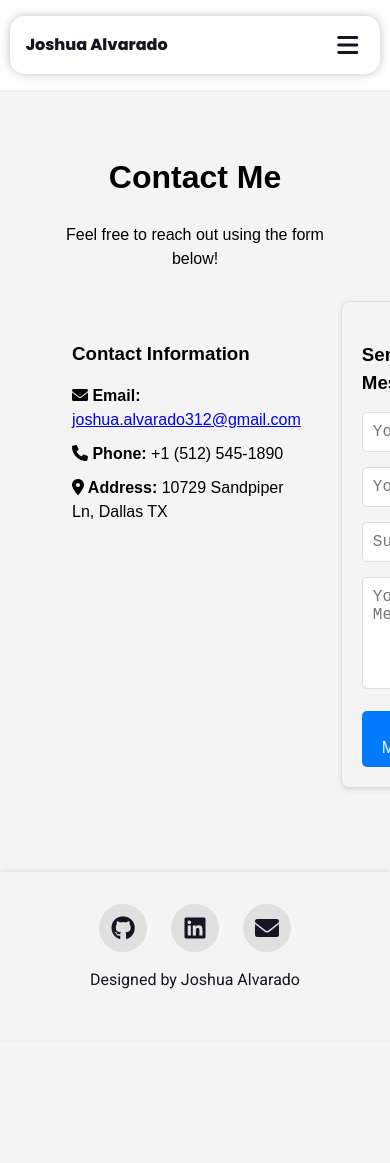
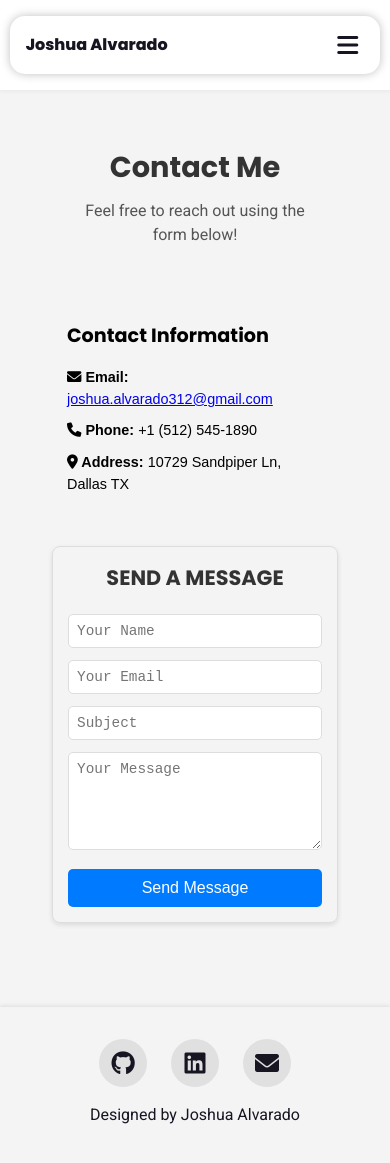
Before and after one commit to JoshuaAlvarado-hub/joshalvarado.com, a Jekyll site: the page built from contact.html, in a window 390 px wide and 1175 px high. Shown: the top 1163 px of the window. Built offline with Jekyll 4.4.1, drawn with Linux system fonts in a browser that asks for light colours.

Commit message:
updated css
mobile and tablet support for new contact page changes

```diff
--- a/assets/css/style.css
+++ b/assets/css/style.css
@@ -1,21 +1,26 @@
-/* google fonts */
+/* Google Fonts */
 @import url('https://fonts.googleapis.com/css2?family=Poppins:ital,wght@0,100;0,200;0,300;0,400;0,500;0,600;0,700;0,800;0,900;1,100;1,200;1,300;1,400;1,500;1,600;1,700;1,800;1,900&family=Roboto:ital,wdth,wght@0,75..100,100..900;1,75..100,100..900&family=Space+Mono:ital,wght@0,400;0,700;1,400;1,700&display=swap');
-/* css variables */
+
+/* CSS Variables */
 :root {
-    /* colors */
+    /* Colors */
     --primary-color: #171522;
     --secondary-color: #70a8c9;
     --tertiary-color: #f4f4f4;
-    /* fonts */
+
+    /* Fonts */
     --font-family: 'Arial', sans-serif;
-    /* nav */
+
+    /* Navigation */
     --logo-fontsize: 1.5rem;
     --navsidepadding: clamp(1rem, 5vw, 5rem);
-    /* footer */
+
+    /* Footer */
     --footercircles: 2rem;
     --footercircles-fontsize: calc(var(--footercircles) / 2);
 }
 
+/* Global Styles */
 *, ::before, ::after {
     box-sizing: border-box;
 }
@@ -33,7 +38,14 @@ body {
     background-color: #f4f4f4;
 }
 
-/* layout */
+/* Layout */
+main {
+    flex: 1;
+    margin-top: 5rem;
+    padding: 2rem;
+}
+
+/* Header */
 header {
     width: 100%;
     position: fixed;
@@ -44,7 +56,7 @@ header {
     box-shadow: 0 1px 4px rgba(146, 161, 176, 0.15);
 }
 
-/* nav */
+/* Navigation */
 nav {
     display: flex;
     justify-content: space-between;
@@ -105,9 +117,9 @@ nav ul {
 nav a {
     font-family: "Roboto", sans-serif;
     font-optical-sizing: auto;
-    font-weight: 700; /* 100-900*/
+    font-weight: 700;
     font-style: normal;
-    font-variation-settings: "wdth" 100; /* 75-100 */
+    font-variation-settings: "wdth" 100;
     font-size: 1.1rem;
     color: var(--primary-color);
     text-decoration: none;
@@ -116,12 +128,6 @@ nav a {
 
 nav a:hover {
     color: var(--secondary-color);
-}
-
-main {
-    flex: 1;
-    margin-top: 5rem;
-    padding: 2rem;
 }
 
 .menu-button {
@@ -137,7 +143,7 @@ main {
     display: flex;
 }
 
-/* footer */
+/* Footer */
 footer {
     background: #f4f4f4;
     color: var(--primary-color);
@@ -147,11 +153,10 @@ footer {
     box-shadow: 0 -1px 4px rgba(0, 0, 0, 0.1);
 }
 
-/* Shared styles for footer container and icons */
 .footer-socials {
     display: flex;
     justify-content: center;
-    align-items: center; /* Align items vertically */
+    align-items: center;
     gap: 1.5rem;
     margin-bottom: 1rem;
 }
@@ -181,7 +186,7 @@ footer {
     color: var(--primary-color);
 }
 
-/* Contact Page Styles */
+/* Contact Page */
 .container {
     max-width: 1200px;
     margin: 0 auto;
@@ -206,14 +211,21 @@ footer {
 
 .contact-form {
     flex: 1 1 50%;
-    padding: 20px;
     border: 1px solid #ddd;
     border-radius: 8px;
     box-shadow: 0 2px 5px rgba(0, 0, 0, 0.1);
+    padding: 20px;
 }
 
-.contact-info h3, .contact-form h3 {
+.contact-info h3 {
     margin-bottom: 15px;
+    font-family: "Poppins", sans-serif;
+}
+
+.contact-info h1 {
+    font-family: "Roboto", sans-serif;
+    font-style: normal;
+    font-variation-settings: "wdth" 100;
 }
 
 .list-unstyled {
@@ -246,7 +258,8 @@ footer {
     font-weight: bold;
 }
 
-.form-group input, .form-group textarea {
+.form-group input,
+.form-group textarea {
     width: 100%;
     padding: 10px;
     border: 1px solid #ddd;
@@ -274,7 +287,6 @@ footer {
     background-color: #0056b3;
 }
 
-/* Standardize font styles for form inputs and textarea */
 .contact-form input,
 .contact-form textarea {
     font-family: "space-mono", monospace;
@@ -291,23 +303,54 @@ footer {
     resize: vertical;
 }
 
-/* media queries */
+.contact-form h3 {
+    font-family: "Poppins", sans-serif;
+    font-size: 1.8rem;
+    font-weight: 700;
+    color: #333;
+    text-transform: uppercase;
+    margin-top: 0;
+    margin-bottom: 20px;
+}
 
-/* extra large screens */
+.contact-header {
+    margin-bottom: 75px;
+}
+
+.contact-header h1 {
+    font-family: "Poppins", sans-serif;
+    font-size: 2.5rem;
+    font-weight: 700;
+    color: #333;
+    margin-bottom: 10px;
+    text-align: left;
+}
+
+.contact-header p {
+    font-family: "Roboto", sans-serif;
+    font-size: 1.2rem;
+    color: #555;
+    margin: 0;
+    text-align: left;
+}
+
+/* Media Queries */
+
+/* Extra Large Screens */
 @media screen and (min-width: 1440px) {
     :root {
         --footercircles: 4rem;
     }
 }
 
-/* laptops/desktops */
+/* Laptops/Desktops */
 @media screen and (min-width: 960px) and (max-width: 1439px) {
     :root {
         --footercircles: 3.5rem;
     }
 }
 
-/* tablets */
+/* Tablets */
 @media screen and (min-width: 600px) and (max-width: 959px) {
     :root {
         --footercircles: 3.5rem;
@@ -344,9 +387,65 @@ footer {
         visibility: visible;
         opacity: 1;
     }
+
+    /* Contact Wrapper */
+    .contact-wrapper {
+        flex-direction: row;
+        gap: 20px;
+    }
+
+    .contact-info, .contact-form {
+        flex: 1 1 50%;
+        padding: 20px;
+    }
+
+    /* Contact Header */
+    .contact-header h1 {
+        font-size: 2rem;
+        text-align: center;
+    }
+
+    .contact-header p {
+        font-size: 1.1rem;
+        text-align: center;
+        margin-bottom: 20px;
+    }
+
+    /* Contact Info */
+    .contact-info h3 {
+        font-size: 1.4rem;
+        margin-bottom: 15px;
+    }
+
+    .list-unstyled li {
+        font-size: 1rem;
+        margin-bottom: 10px;
+    }
+
+    /* Contact Form */
+    .contact-form h3 {
+        font-size: 1.5rem;
+        text-align: center;
+    }
+
+    .form-group {
+        margin-bottom: 15px;
+    }
+
+    .form-group input,
+    .form-group textarea {
+        font-size: 1rem;
+        padding: 10px;
+    }
+
+    .btn {
+        font-size: 1.1rem;
+        padding: 12px 20px;
+        width: auto;
+    }
 }
 
-/* phones */
+/* Phones */
 @media screen and (max-width: 599px) {
     :root {
         --logo-fontsize: 1rem;
@@ -384,4 +483,67 @@ footer {
         visibility: visible;
         opacity: 1;
     }
+
+    /* Contact Page */
+    .container {
+        padding-top: 0;
+    }
+
+    .contact-wrapper {
+        flex-direction: column;
+        gap: 20px;
+        margin-top: 0;
+    }
+
+    .contact-header {
+        margin-top:0;
+        padding-top: 0;
+    }
+
+    .contact-info, .contact-form {
+        flex: 1 1 100%;
+        padding: 15px;
+    }
+
+    .contact-header h1 {
+        font-size: 1.8rem;
+        text-align: center;
+    }
+
+    .contact-header p {
+        font-size: 1rem;
+        text-align: center;
+        margin-bottom: 20px;
+    }
+
+    .contact-info h3 {
+        font-size: 1.2rem;
+        margin-bottom: 10px;
+    }
+
+    .list-unstyled li {
+        font-size: 0.9rem;
+        margin-bottom: 10px;
+    }
+
+    .contact-form h3 {
+        font-size: 1.3rem;
+        text-align: center;
+    }
+
+    .form-group {
+        margin-bottom: 12px;
+    }
+
+    .form-group input,
+    .form-group textarea {
+        font-size: 0.9rem;
+        padding: 8px;
+    }
+
+    .btn {
+        font-size: 1rem;
+        padding: 10px 15px;
+        width: 100%;
+    }
 }
--- a/contact.html
+++ b/contact.html
@@ -4,12 +4,17 @@ title: Contact
 permalink: /contact/
 ---
 <div class="container">
-    <h1 class="text-center">Contact Me</h1>
-    <p class="text-center">Feel free to reach out using the form below!</p>
+    <!-- Contact Wrapper -->
+    <div class="contact-wrapper">
+        <!-- Contact Info Section -->
+        <div class="contact-info">
+            <!-- Contact Heading and Intro -->
+            <div class="contact-header">
+                <h1 class="text-center">Contact Me</h1>
+                <p class="text-center">Feel free to reach out using the form below!</p>
+            </div>
 
-    <div class="contact-wrapper">
-        <!-- Contact Info -->
-        <div class="contact-info">
+            <!-- Contact Info -->
             <h3>Contact Information</h3>
             <ul class="list-unstyled">
                 <li><strong><i class="fas fa-envelope"></i> Email:</strong>
```
